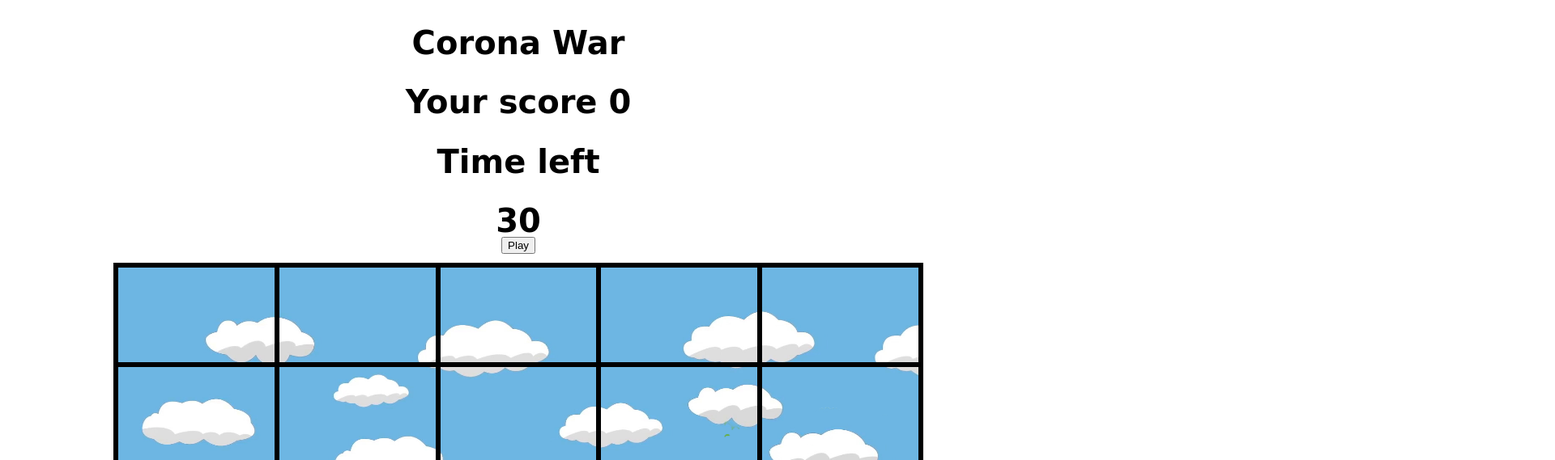
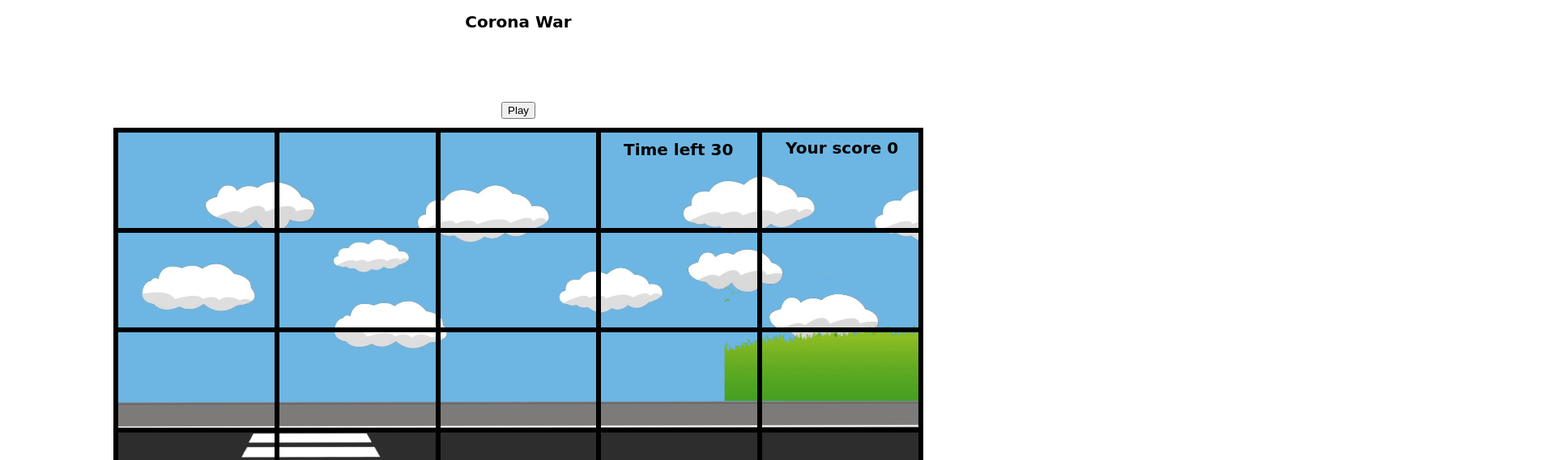
Before and after one commit to strandlie/Spillprosjekt, a plain HTML site: page index.html in a window 1280 px wide. Both pictures are taken after a click on the button "Play". Shown: the top 569 px of the page at 81% size, 1920 px wide, since content can reach past the window. Drawn offline with Linux system fonts and the light colour scheme.

Commit message:
fullscreen og plassering av score/tid

```diff
--- a/index.css
+++ b/index.css
@@ -13,9 +13,23 @@ html {
     font-family: 'Amatic SC', cursive;
   }
 
-  h2 {
+  #score {
+    font-size: 2rem;
+    line-height:1;
+    position: relative;
+    top: 120px;
+    left: 970px;
+  }
+  #time-left {
+    font-size: 2rem;
+    line-height:1;
+    position: relative;
+    top: 85px;
+    left: 770px;
+  }
+  #headline {
     text-align: center;
-    font-size: 4rem;
+    font-size: 2rem;
     line-height:1;
     margin-bottom: 0;
   }
--- a/index.html
+++ b/index.html
@@ -7,14 +7,13 @@
 </head>
 <body>
 <link rel="stylesheet" href="index.css">
-    <h2>Corona War</h2>
-    <h2>Your score <span class="score">0</span></h2>
-    <h2>Time left</h2>
-    <h2 id="time-left">30</h2>
+    <h2 id="headline">Corona War</h2>
+    <h2 id="score">Your score <span class="score">0</span></h2>
+    <h2 id="time-left">Time left <span class="time-left">30</span></h2>
  <div class="button"><button onClick="startGame()" id="start">Play</button></div>
 <br>
-<div>
-  <div class="game">
+
+  <div width="100%" class="game">
     <div class="place place1">
       <div class="corona"></div>
     </div>
@@ -75,7 +74,6 @@
       <div class="place place20">
         <div class="corona"></div>
       </div>
-    </div>
 
     <!--<div style="">
     <img src="img/icecream.png" alt="" id="icecream" media="(max-width: 80%)">
--- a/index.js
+++ b/index.js
@@ -6,6 +6,7 @@ const coronas = document.querySelectorAll(".corona");
 let lastplace;
 let timeUp = false;
 let score = 0;
+let elem = document.documentElement; // Setter elem til å være dokumentet
 
 function randomTime(min, max) {
   return Math.round(Math.random() * (max - min) + min);
@@ -38,6 +39,26 @@ function startGame() {
   score = 0;
   peep();
   setTimeout(() => (timeUp = true), 30000);
+
+  if (
+    document.fullscreenEnabled || /* Standard syntax */
+    document.webkitFullscreenEnabled || /* Chrome, Safari & Opera */
+    document.mozFullScreenEnabled || /* Firefox */
+    document.msFullscreenEnabled /* IE/Edge */
+  ) {
+
+    /* Show the element in fullscreen */
+    if (elem.requestFullscreen) {
+      elem.requestFullscreen(); /* Standard syntax */
+    } else if (elem.mozRequestFullScreen) { /* Firefox */
+      elem.mozRequestFullScreen();
+    } else if (elem.webkitRequestFullscreen) { /* Chrome, Safari & Opera */
+      elem.webkitRequestFullscreen();
+    } else if (elem.msRequestFullscreen) { /* IE/Edge */
+      elem.msRequestFullscreen();
+    }
+
+  }
 }
 
 function bonk(e) {
```
Also changed, not shown: img/bench.png.
